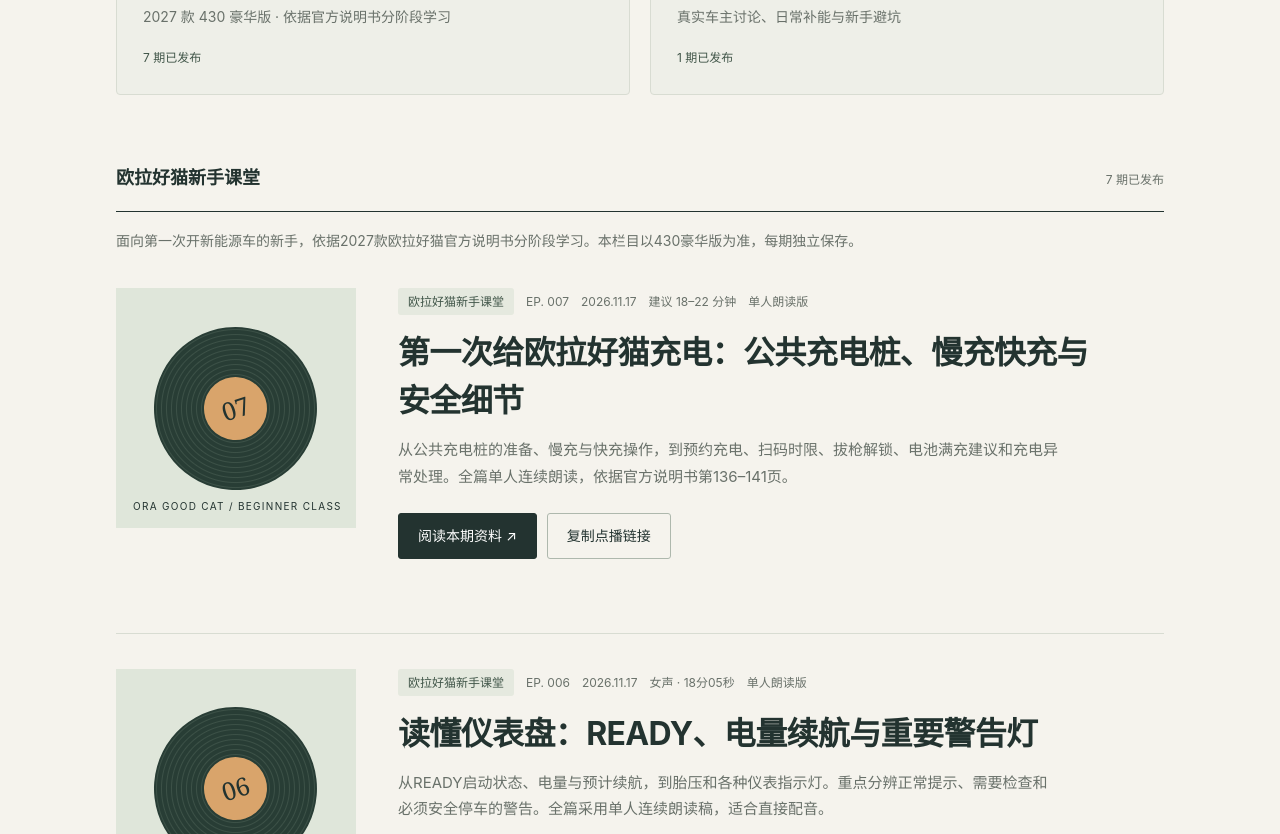
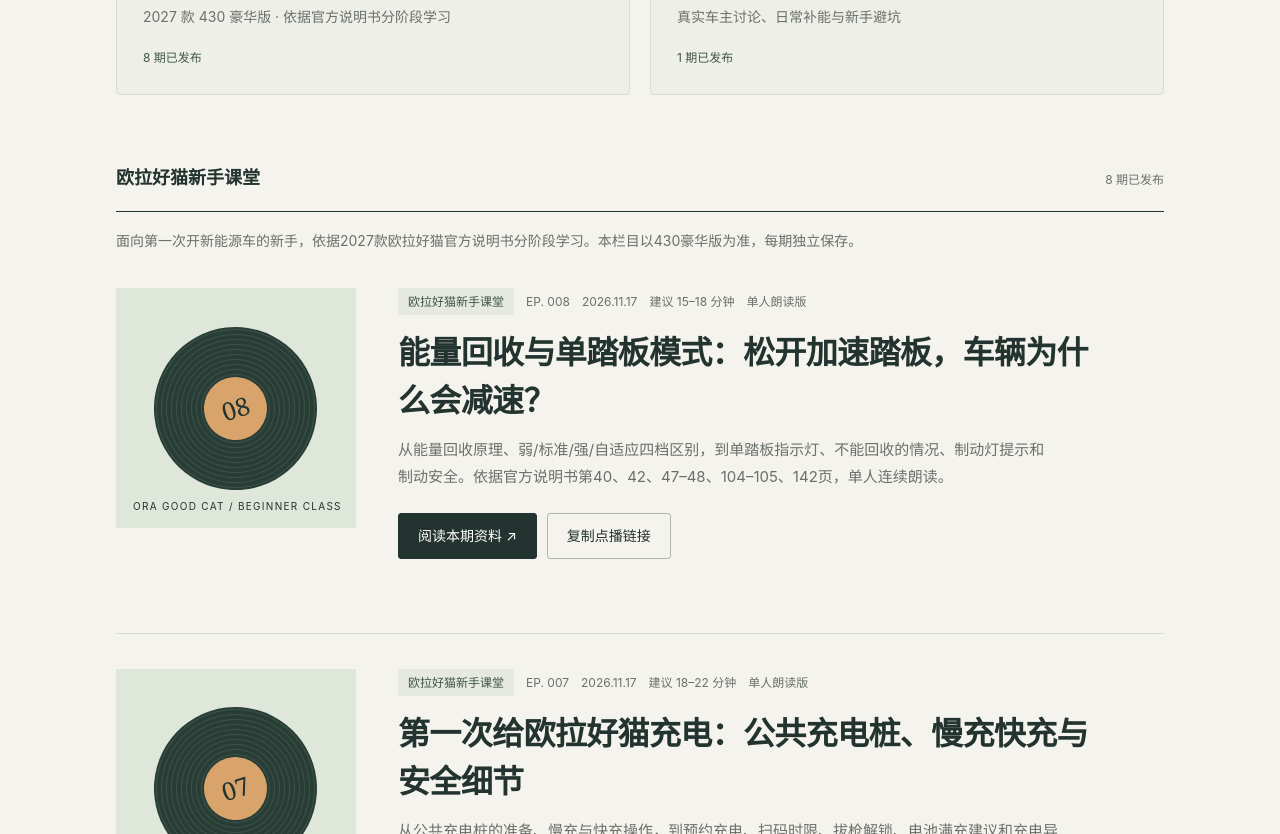
Before and after one commit to suyeye6117-pixel/laifu-listening-briefs, a plain HTML site: page index.html in a window 1280 px wide. Shown: the part 620-1454 px from the top of the page. Drawn offline with Linux system fonts and the light colour scheme.

Commit message:
List ORA EP008 single narrator energy recovery lesson; preserve earlier episodes

```diff
--- a/index.html
+++ b/index.html
@@ -22,11 +22,19 @@ a{color:inherit}button{font:inherit}a,button{-webkit-tap-highlight-color:transpa
 <main>
 <section class="hero" aria-labelledby="title"><div class="eyebrow">专题资料 · 持续收录</div><h1 id="title">把好奇，<br>留给下一次收听。</h1><p class="intro">每期一份完整资料，一个独立链接。选一个想了解的话题，带到来福，听它慢慢讲清楚。</p></section>
 <nav class="columns" aria-label="播客栏目">
-<a class="column" href="#ora-class"><span class="eyebrow">01 / 车型课堂</span><strong>欧拉好猫新手课堂 <span aria-hidden="true">↘</span></strong><span>2027 款 430 豪华版 · 依据官方说明书分阶段学习</span><small>7 期已发布</small></a>
+<a class="column" href="#ora-class"><span class="eyebrow">01 / 车型课堂</span><strong>欧拉好猫新手课堂 <span aria-hidden="true">↘</span></strong><span>2027 款 430 豪华版 · 依据官方说明书分阶段学习</span><small>8 期已发布</small></a>
 <a class="column" href="#owner-experience"><span class="eyebrow">02 / 经验专题</span><strong>新能源车主经验 <span aria-hidden="true">↘</span></strong><span>真实车主讨论、日常补能与新手避坑</span><small>1 期已发布</small></a>
 </nav>
-<section id="ora-class" class="collection" aria-labelledby="ora-title"><div class="sectionhead"><h2 id="ora-title">欧拉好猫新手课堂</h2><span class="count">7 期已发布</span></div>
+<section id="ora-class" class="collection" aria-labelledby="ora-title"><div class="sectionhead"><h2 id="ora-title">欧拉好猫新手课堂</h2><span class="count">8 期已发布</span></div>
 <p class="collection-intro">面向第一次开新能源车的新手，依据2027款欧拉好猫官方说明书分阶段学习。本栏目以430豪华版为准，每期独立保存。</p>
+<article class="episode">
+<div class="art" aria-hidden="true"><div class="disc"><span class="label">08</span></div><small>ORA GOOD CAT / BEGINNER CLASS</small></div>
+<div><div class="meta"><span class="tag">欧拉好猫新手课堂</span><span>EP. 008</span><time datetime="2026-11-17">2026.11.17</time><span>建议 15–18 分钟</span><span>单人朗读版</span></div>
+<h3><a href="/episodes/ora-008.html">能量回收与单踏板模式：松开加速踏板，车辆为什么会减速？</a></h3>
+<p class="summary">从能量回收原理、弱/标准/强/自适应四档区别，到单踏板指示灯、不能回收的情况、制动灯提示和制动安全。依据官方说明书第40、42、47–48、104–105、142页，单人连续朗读。</p>
+<div class="actions"><a class="btn" href="/episodes/ora-008.html">阅读本期资料 <span aria-hidden="true">&nbsp;↗</span></a><button class="btn secondary" type="button" id="copy-ora-8" data-url="https://listen.motifrevue.com/episodes/ora-008.html">复制点播链接</button></div>
+<p class="status" id="copy-ora-8-status" role="status" aria-live="polite"></p>
+</div></article>
 <article class="episode">
 <div class="art" aria-hidden="true"><div class="disc"><span class="label">07</span></div><small>ORA GOOD CAT / BEGINNER CLASS</small></div>
 <div><div class="meta"><span class="tag">欧拉好猫新手课堂</span><span>EP. 007</span><time datetime="2026-11-17">2026.11.17</time><span>建议 18–22 分钟</span><span>单人朗读版</span></div>
@@ -105,6 +113,9 @@ const ora4Button=document.getElementById('copy-ora-4'),ora4Status=document.getEl
 const ora5Button=document.getElementById('copy-ora-5'),ora5Status=document.getElementById('copy-ora-5-status');
 const ora6Button=document.getElementById('copy-ora-6'),ora6Status=document.getElementById('copy-ora-6-status');
 const ora7Button=document.getElementById('copy-ora-7'),ora7Status=document.getElementById('copy-ora-7-status');
+const ora8Button=document.getElementById('copy-ora-8'),ora8Status=document.getElementById('copy-ora-8-status');
+ora8Button?.addEventListener('click',async()=>{try{await navigator.clipboard.writeText(ora8Button.dataset.url);ora8Status.textContent='链接已复制，去来福粘贴即可。';ora8Button.textContent='已复制 ✓';setTimeout(()=>ora8Button.textContent='复制点播链接',2500)}catch(e){ora8Status.textContent='请打开“阅读本期资料”，复制浏览器地址栏中的链接。'}});
+
 ora7Button?.addEventListener('click',async()=>{try{await navigator.clipboard.writeText(ora7Button.dataset.url);ora7Status.textContent='链接已复制，去来福粘贴即可。';ora7Button.textContent='已复制 ✓';setTimeout(()=>ora7Button.textContent='复制点播链接',2500)}catch(e){ora7Status.textContent='请打开“阅读本期资料”，复制浏览器地址栏中的链接。'}});
 
 ora6Button?.addEventListener('click',async()=>{try{await navigator.clipboard.writeText(ora6Button.dataset.url);ora6Status.textContent='链接已复制，去来福粘贴即可。';ora6Button.textContent='已复制 ✓';setTimeout(()=>ora6Button.textContent='复制点播链接',2500)}catch(e){ora6Status.textContent='请打开“阅读本期资料”，复制浏览器地址栏中的链接。'}});
```
